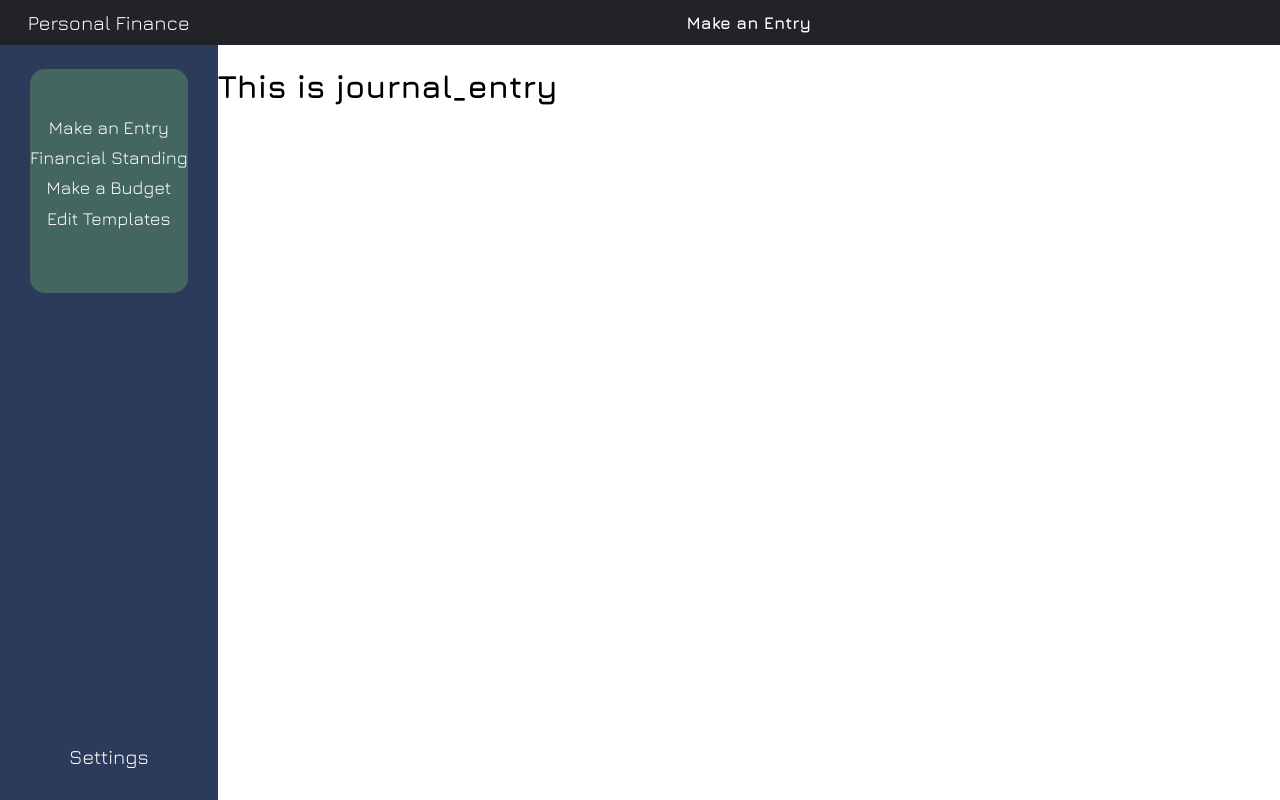
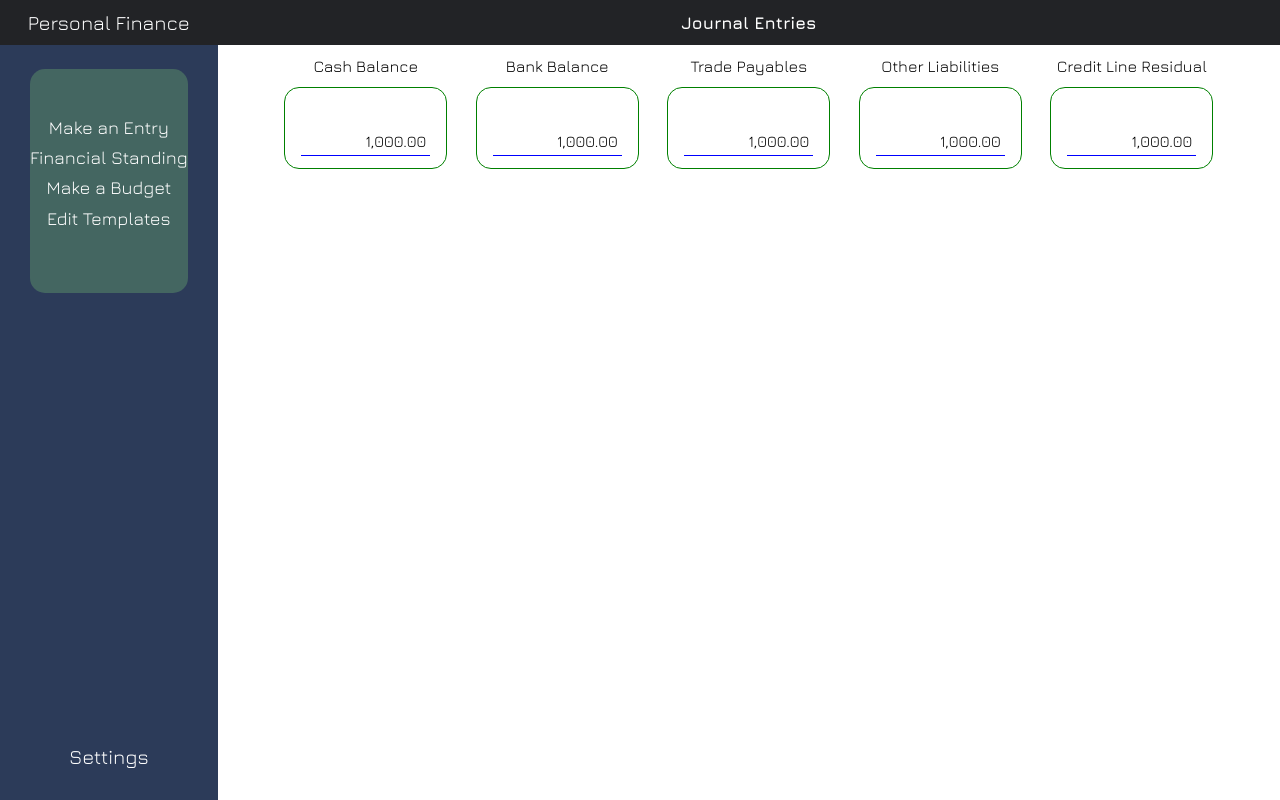
Before and after one commit to nikmark654/flask-accounting, a Flask app: page / in a window 1280 px wide. Run offline with Flask 3, Linux system fonts and the light colour scheme.

Commit message:
Added content header in journal_entries.

```diff
--- a/myproject/__init__.py
+++ b/myproject/__init__.py
@@ -15,13 +15,13 @@ db = SQLAlchemy(server)
 Migrate(server, db)
 
 # These need to be imported after the server declarations.
-from myproject.journal_entry.views import journal_entry_blueprint
+from myproject.journal_entries.views import journal_entries_blueprint
 from myproject.financial_standing.views import financial_standing_blueprint
 from myproject.make_a_budget.views import make_a_budget_blueprint
 from myproject.edit_templates.views import edit_templates_blueprint
 from myproject.settings.views import settings_blueprint
 
-server.register_blueprint(journal_entry_blueprint)
+server.register_blueprint(journal_entries_blueprint)
 server.register_blueprint(financial_standing_blueprint)
 server.register_blueprint(make_a_budget_blueprint)
 server.register_blueprint(edit_templates_blueprint)
--- /dev/null
+++ b/myproject/journal_entries/templates/journal_entries/journal_entries.html
@@ -0,0 +1,66 @@
+{% extends "base.html" %}
+
+{% block stylesheet %}
+<link rel="stylesheet" href="{{ url_for('static', filename='journal_entries.css') }}">
+{% endblock %}
+
+{% block content %}
+    <section class="content-header">
+        <div class="content-header-container">
+            <div class="block-body">
+                <div class="block-title">Cash Balance</div>
+                <div class="block-value-frame">
+                    <div class="block-value-container">
+                        <div class="block-value">1,000.00</div>
+                    </div>
+                    <div class="block-green-line"></div>
+                </div>
+            </div>
+            <div class="block-body">
+                <div class="block-title">Bank Balance</div>
+                <div class="block-value-frame">
+                    <div class="block-value-container">
+                        <div class="block-value">1,000.00</div>
+                    </div>
+                    <div class="block-green-line"></div>
+                </div>
+            </div>
+            <div class="block-body">
+                <div class="block-title">Trade Payables</div>
+                <div class="block-value-frame">
+                    <div class="block-value-container">
+                        <div class="block-value">1,000.00</div>
+                    </div>
+                    <div class="block-green-line"></div>
+                </div>
+            </div>
+            <div class="block-body">
+                <div class="block-title">Other Liabilities</div>
+                <div class="block-value-frame">
+                    <div class="block-value-container">
+                        <div class="block-value">1,000.00</div>
+                    </div>
+                    <div class="block-green-line"></div>
+                </div>
+            </div>
+            <div class="block-body">
+                <div class="block-title">Credit Line Residual</div>
+                <div class="block-value-frame">
+                    <div class="block-value-container">
+                        <div class="block-value">1,000.00</div>
+                    </div>
+                    <div class="block-green-line"></div>
+                </div>
+            </div>
+        </div>
+    </section>
+    <div>
+
+    </div>
+    <div>
+
+    </div>
+    <div>
+
+    </div>
+{% endblock %}
--- /dev/null
+++ b/myproject/journal_entries/views.py
@@ -0,0 +1,12 @@
+from flask import Blueprint,render_template,redirect,url_for
+# from myproject.journal_entry.templates.forms import JournalEntries
+
+journal_entries_blueprint = Blueprint(
+    'journal_entries',
+    __name__,
+    template_folder='templates/journal_entries'
+    )
+
+@journal_entries_blueprint.route('/', methods = ['GET', 'POST'])
+def render_journal_entries():
+    return render_template('journal_entries.html')
--- a/myproject/journal_entry/templates/journal_entry/journal_entry.html
+++ /dev/null
@@ -1,5 +0,0 @@
-{% extends "base.html" %}
-
-{% block content %}
-    <h1>This is journal_entry</h1>
-{% endblock %}
--- a/myproject/journal_entry/views.py
+++ /dev/null
@@ -1,12 +0,0 @@
-from flask import Blueprint,render_template,redirect,url_for
-# from myproject.journal_entry.templates.forms import JournalEntries
-
-journal_entry_blueprint = Blueprint(
-    'journal_entry',
-    __name__,
-    template_folder='templates/journal_entry'
-    )
-
-@journal_entry_blueprint.route('/', methods = ['GET', 'POST'])
-def render_journal_entries():
-    return render_template('journal_entry.html')
--- /dev/null
+++ b/myproject/static/journal_entries.css
@@ -0,0 +1,47 @@
+.content-header{
+    padding-left: 5.2vw;
+    padding-right: 5.2vw;
+}
+
+.content-header-container{
+    padding-top: 1.5vh;
+    display: flex;
+    justify-content: space-between;
+}
+
+.block-value-frame{
+    border-radius: 15px;
+    border: 1px green solid;
+    min-height: 10vh;
+    width: 12.6vw;
+    display: flex;
+    flex-direction: column;
+    justify-content: end;
+    vertical-align: bottom;
+}
+
+.block-body{
+    display: flex;
+    flex-direction: column;
+    justify-content: center;
+    align-items: center;
+}
+
+.block-title{
+    padding-bottom: 1.4vh;
+}
+
+.block-value-container{
+    display: flex;
+    justify-content: right;
+    margin-right: 20px;
+    margin-bottom: 5px;
+}
+
+.block-green-line{
+    height: 1px;
+    width: 80%;
+    background-color: blue;
+    margin-bottom: 12px;
+    align-self: center;
+}
--- a/myproject/templates/base.html
+++ b/myproject/templates/base.html
@@ -8,21 +8,22 @@
     <link rel="preconnect" href="https://fonts.gstatic.com" crossorigin>
     <link href="https://fonts.googleapis.com/css2?family=Jura:wght@300..700&display=swap" rel="stylesheet">
     {% block title %}<title>{{ title or "Make an Entry" }}</title>{% endblock %}
+    {% block stylesheet %} {% endblock %}
 </head>
 <body>
     <header class="header-navbar">
         <div>
-            <a href="{{ url_for('journal_entry.render_journal_entries') }}">Personal Finance</a>
+            <a href="{{ url_for('journal_entries.render_journal_entries') }}">Personal Finance</a>
         </div>
         <div>
-            <h2>{{ title or "Make an Entry" }}</h2>
+            <h2>{{ title or "Journal Entries" }}</h2>
         </div>
     </header>
     <div class="under-header-section">
         <nav class="side-navbar">
             <div class="navbar-upper">
                 <div class="navbar-upper-options-content">
-                    <a href="{{ url_for('journal_entry.render_journal_entries') }}" class="navbar-options">Make an Entry</a>
+                    <a href="{{ url_for('journal_entries.render_journal_entries') }}" class="navbar-options">Make an Entry</a>
                     <a href="{{ url_for('financial_standing.render_financial_standing') }}" class="navbar-options">Financial Standing</a>
                     <a href="{{ url_for('make_a_budget.render_make_a_budget') }}" class="navbar-options">Make a Budget</a>
                     <a href="{{ url_for('edit_templates.render_edit_templates') }}" class="navbar-options">Edit Templates</a>
```
Also changed, not shown: myproject/journal_entries/forms.py (added).
